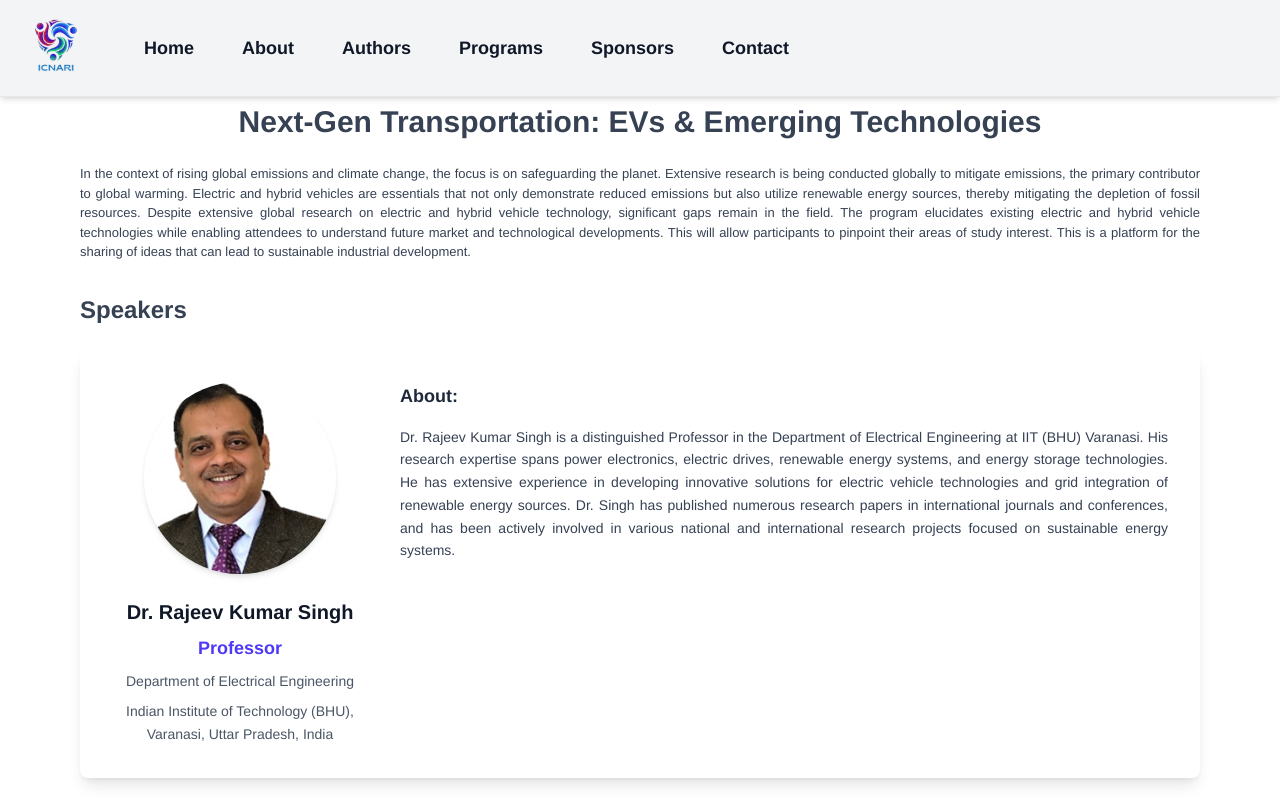
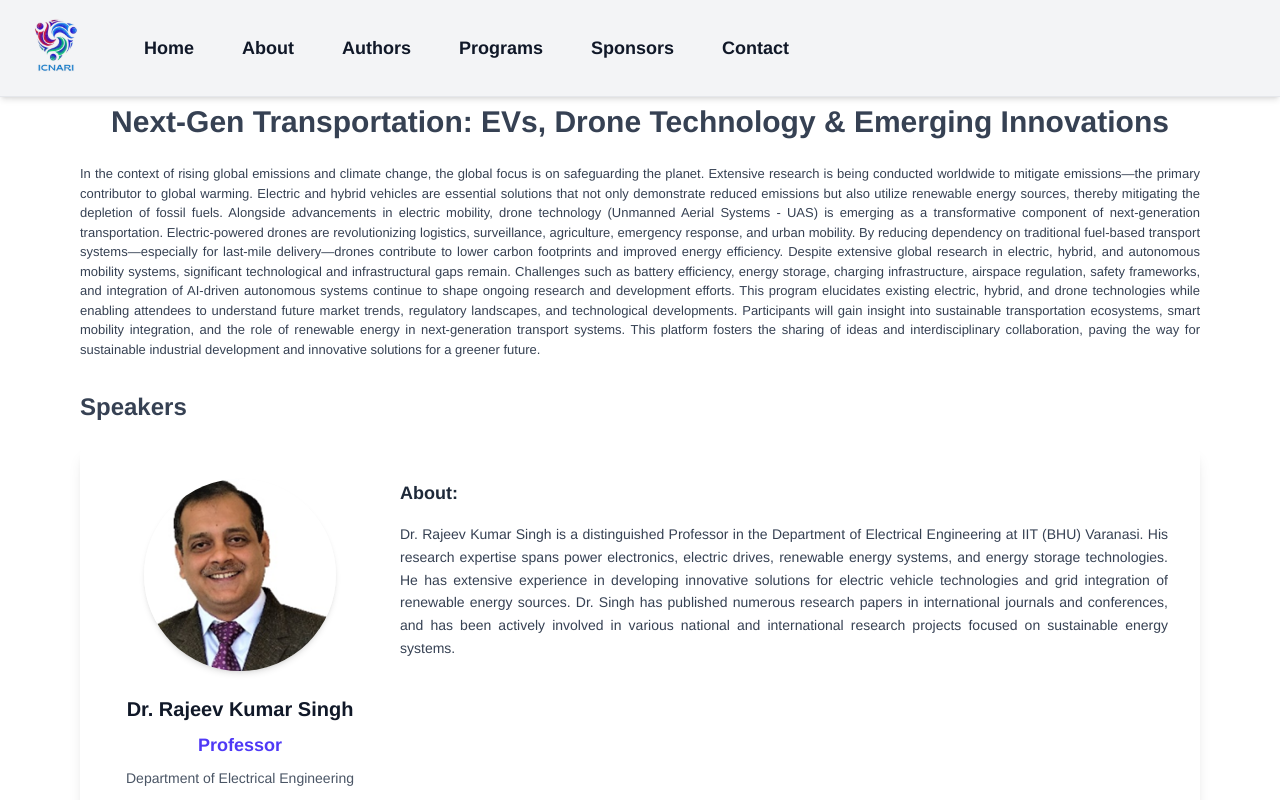
Before and after one commit to suryanshvermaa/Conference_website, a React (Vite) app in the folder frontend/: page /programs/technical-session/evs-and-emerging-technologies in a window 1280 px wide. Shown: the top 800 px of the page. Built offline with nearby package versions, Linux system fonts and the light colour scheme.

Commit message:
feat: update workshop details for 'Next-Gen Transportation' and add new session on 'Next-Generation Sensing and Computing'

```diff
--- a/frontend/src/components/programscomp/TechnicalSession.jsx
+++ b/frontend/src/components/programscomp/TechnicalSession.jsx
@@ -9,8 +9,12 @@ const TechnicalSession = () => {
 
     const tss = {
         "evs and emerging technologies": {
-            workshopTitle: "Next-Gen Transportation: EVs & Emerging Technologies",
-            introduction: "In the context of rising global emissions and climate change, the focus is on safeguarding the planet. Extensive research is being conducted globally to mitigate emissions, the primary contributor to global warming. Electric and hybrid vehicles are essentials that not only demonstrate reduced emissions but also utilize renewable energy sources, thereby mitigating the depletion of fossil resources. Despite extensive global research on electric and hybrid vehicle technology, significant gaps remain in the field. The program elucidates existing electric and hybrid vehicle technologies while enabling attendees to understand future market and technological developments. This will allow participants to pinpoint their areas of study interest. This is a platform for the sharing of ideas that can lead to sustainable industrial development.",
+            workshopTitle: "Next-Gen Transportation: EVs, Drone Technology & Emerging Innovations",
+            introduction: `In the context of rising global emissions and climate change, the global focus is on safeguarding the planet. Extensive research is being conducted worldwide to mitigate emissions—the primary contributor to global warming. Electric and hybrid vehicles are essential solutions that not only demonstrate reduced emissions but also utilize renewable energy sources, thereby mitigating the depletion of fossil fuels.
+                        Alongside advancements in electric mobility, drone technology (Unmanned Aerial Systems - UAS) is emerging as a transformative component of next-generation transportation. Electric-powered drones are revolutionizing logistics, surveillance, agriculture, emergency response, and urban mobility. By reducing dependency on traditional fuel-based transport systems—especially for last-mile delivery—drones contribute to lower carbon footprints and improved energy efficiency.
+                        Despite extensive global research in electric, hybrid, and autonomous mobility systems, significant technological and infrastructural gaps remain. Challenges such as battery efficiency, energy storage, charging infrastructure, airspace regulation, safety frameworks, and integration of AI-driven autonomous systems continue to shape ongoing research and development efforts.
+                        This program elucidates existing electric, hybrid, and drone technologies while enabling attendees to understand future market trends, regulatory landscapes, and technological developments. Participants will gain insight into sustainable transportation ecosystems, smart mobility integration, and the role of renewable energy in next-generation transport systems.
+                        This platform fosters the sharing of ideas and interdisciplinary collaboration, paving the way for sustainable industrial development and innovative solutions for a greener future.`,
             speakers: [
                 {
                     name: "Dr. Rajeev Kumar Singh",
```
Lines whose indentation alone changed are shown as unchanged.
